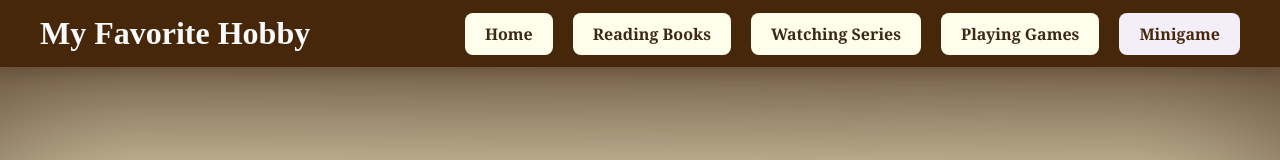
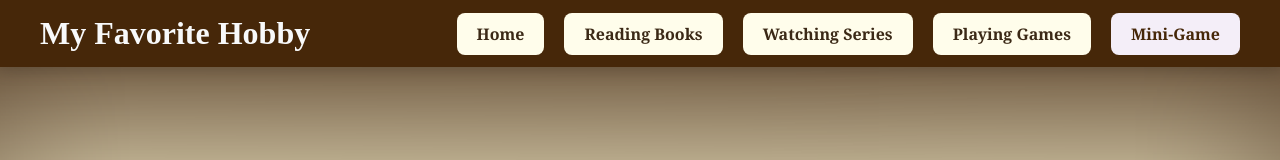
Before and after one commit to 127bothsidees/Natpatsorn_M3_final, a plain HTML site: page index.html in a window 1280 px wide. Shown: the top 160 px of the page. Drawn offline with Linux system fonts and the light colour scheme.

Commit message:
Add files via upload

```diff
--- a/index.html
+++ b/index.html
@@ -15,7 +15,7 @@
 			<li class="nav-reading"><a href="hobby1.html">Reading Books</a></li>
 			<li class="nav-watching"><a href="hobby2.html">Watching Series</a></li>
 			<li class="nav-games"><a href="hobby3.html">Playing Games</a></li>
-            <li class="nav-minigame"><a href="#minigame-section">Minigame</a></li>
+            <li class="nav-minigame"><a href="#minigame-section">Mini-Game</a></li>
 		</ul>
 	</nav>
 
```
